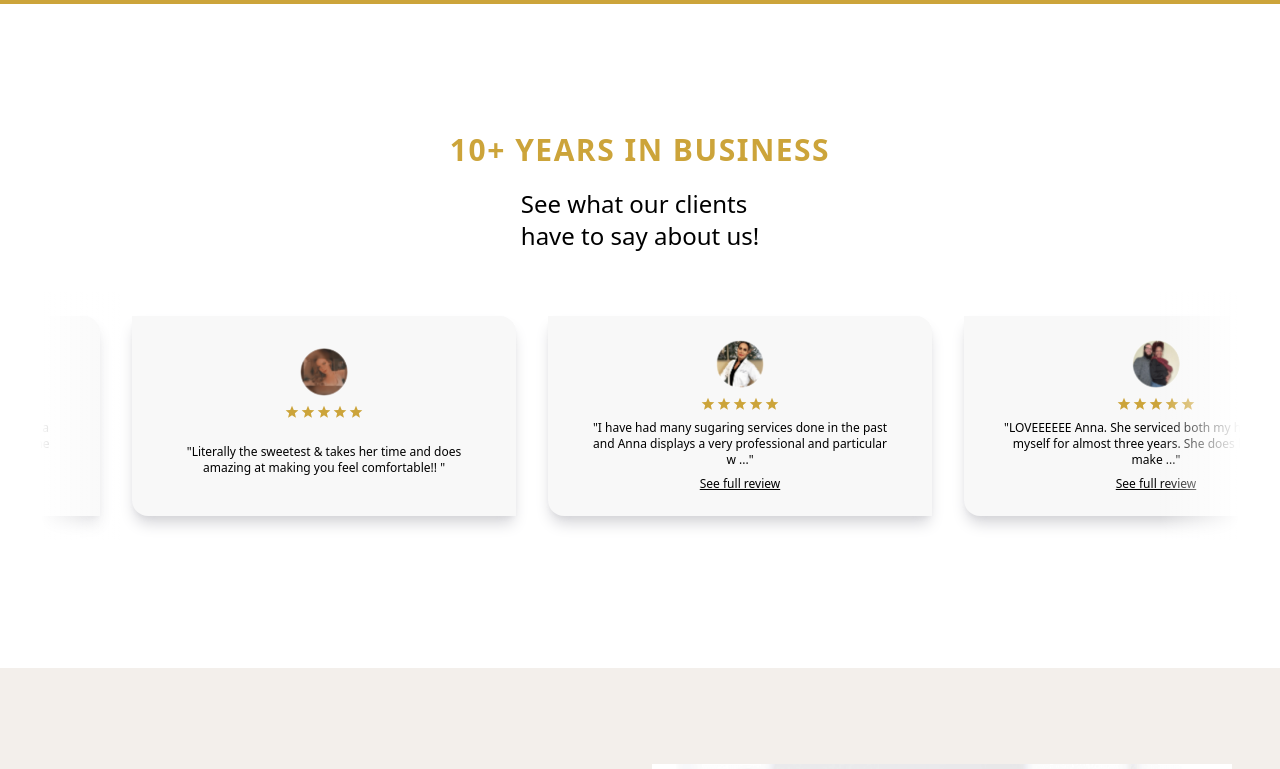
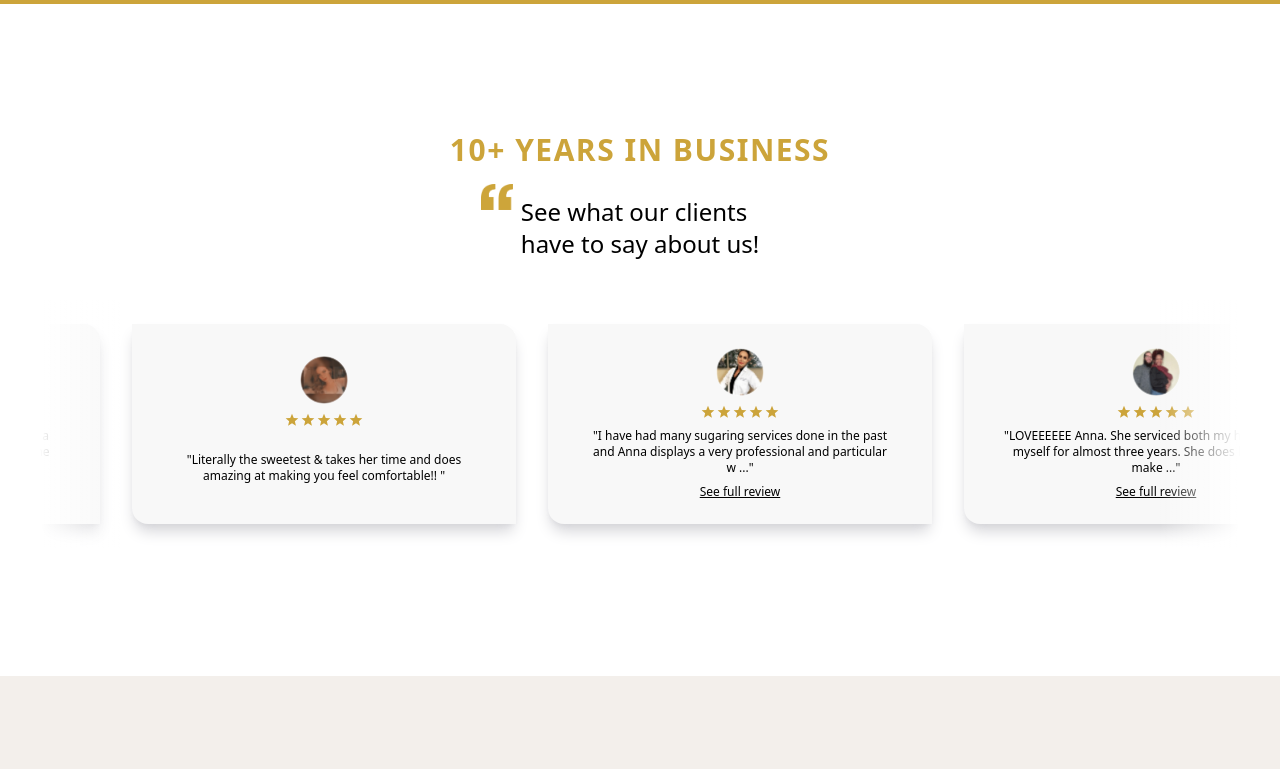
Before and after one commit to It-s-Simply-Sugar/sugard-bare, a React (Create React App) app: page / in a window 1280 px wide. Shown: the part 2500-3269 px from the top of the page. Built offline with nearby package versions, Linux system fonts and the light colour scheme.

Commit message:
update style

```diff
--- a/src/components/Home/Promotions.tsx
+++ b/src/components/Home/Promotions.tsx
@@ -40,7 +40,7 @@ const Promotions = () => {
             <div className="grid place-items-center sm:place-items-start mb-4 sm:mb-10">
               <p
                 ref={titleLeft}
-                className="text-xl xsl:text-2xl xs:text-xl sm:text-2xl md:text-3xl font-semibold uppercase sm:pb-3"
+                className="text-xl text-center xs:text-left xsl:text-2xl xs:text-xl sm:text-2xl md:text-3xl font-semibold uppercase sm:pb-3"
                 style={{ color: '#CCA43A' }}>
                 get more for less: our latest
                 <br />
--- a/src/components/Home/SocialProofs/index.tsx
+++ b/src/components/Home/SocialProofs/index.tsx
@@ -3,6 +3,7 @@ import ScrollReveal from 'scrollreveal';
 import Marquee from 'react-fast-marquee';
 import './Reviews.css';
 import { data } from './data';
+import quotes from '../../../assets/quotes.png';
 
 const SocialProofs = () => {
   const title = useRef(null);
@@ -25,16 +26,23 @@ const SocialProofs = () => {
     <section className="py-20 md:py-32 bg-white">
       <div
         ref={title}
-        className="relative mx-auto grid place-items-center px-6 md:px-12"
+        className="mx-auto grid place-items-center px-6 md:px-12"
         style={{ maxWidth: '1200px' }}>
         <p
           className="uppercase tracking-wider text-center text-xl sm:text-2xl xl:text-3xl font-semibold pb-3"
           style={{ color: '#CCA43A' }}>
           10+ years in business
         </p>
-        <p className="pt-2 text-md xs:text-xl lg:text-2xl font-extralight leading-5">
-          See what our clients <br /> have to say about us!
-        </p>
+        <div className="relative">
+          <p className="pt-4 text-md xs:text-xl lg:text-2xl font-extralight leading-5">
+            See what our clients <br /> have to say about us!
+          </p>
+          <img
+            src={quotes}
+            alt=""
+            className="absolute w-6 xs:w-8  bottom-[35px] left-[-30px] xs:bottom-[50px] xs:left-[-40px]"
+          />
+        </div>
       </div>
       <div className="mt-10 mx-auto" style={{ maxWidth: '1200px' }}>
         <Marquee
```
Also changed, not shown: src/assets/some-image.png.
